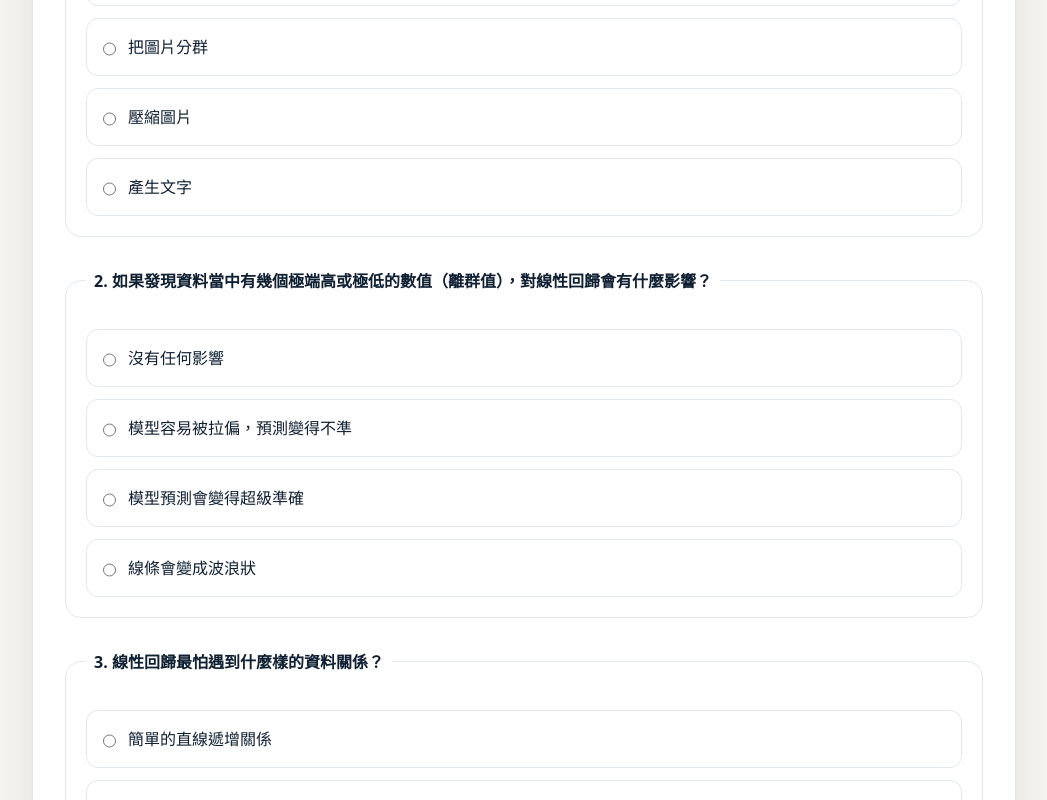
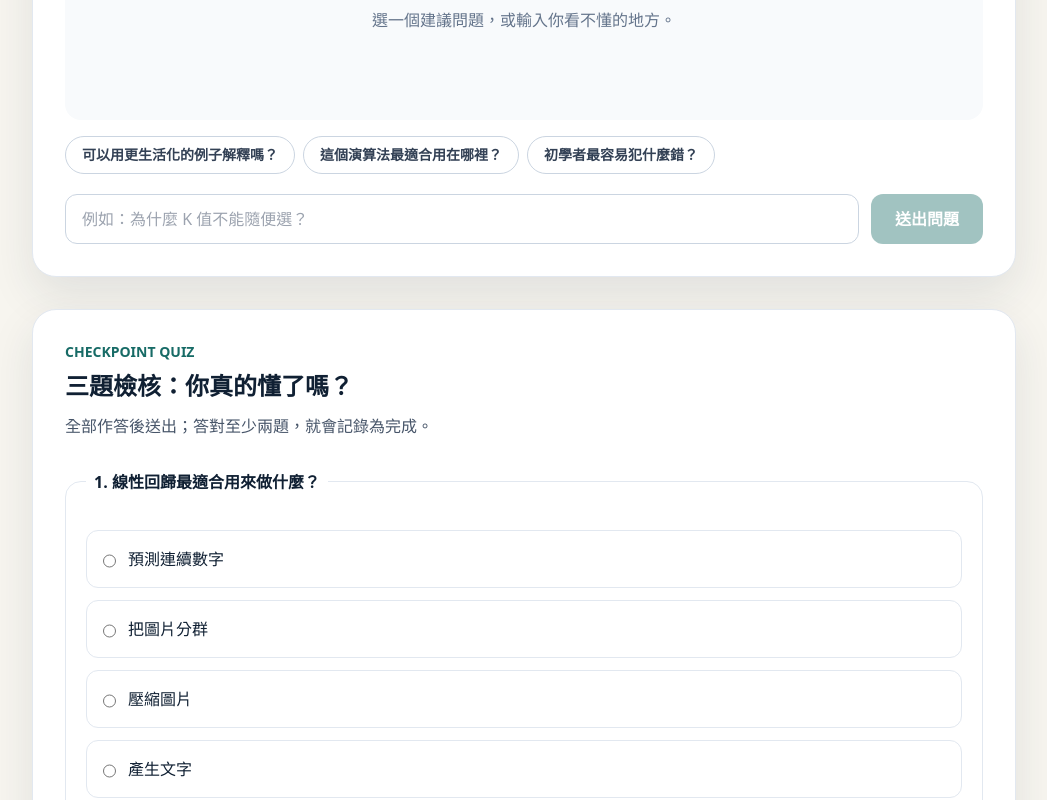
Before and after one commit to gshan1209-cell/AI-Learning-Portfolio, a Next.js app: page /ml-algorithms/linear-regression in a window 1280 px wide. Shown: the part 2800-3600 px from the top of the page, without its empty margins (116-1163 px from the left). Built offline with nearby package versions, Linux system fonts and the light colour scheme.

Commit message:
feat: connect governed AI tutor to ML topics

```diff
--- a/src/app/ml-algorithms/[slug]/page.tsx
+++ b/src/app/ml-algorithms/[slug]/page.tsx
@@ -1,5 +1,6 @@
 import Link from "next/link";
 import { notFound } from "next/navigation";
+import MlAiTutor from "@/components/ml-ai-tutor";
 import MlAlgorithmQuiz from "@/components/ml-algorithm-quiz";
 import MlAlgorithmVisual from "@/components/ml-algorithm-visual";
 import MlFavoriteButton from "@/components/ml-favorite-button";
@@ -114,6 +115,10 @@ export default function MlAlgorithmDetailPage({ params }: { params: { slug: stri
       )}
 
       <div className="mt-8">
+        <MlAiTutor algorithmSlug={algorithm.slug} algorithmName={algorithm.name_zh} />
+      </div>
+
+      <div className="mt-8">
         <MlAlgorithmQuiz slug={algorithm.slug} questions={algorithm.quiz} />
       </div>
     </main>
```
